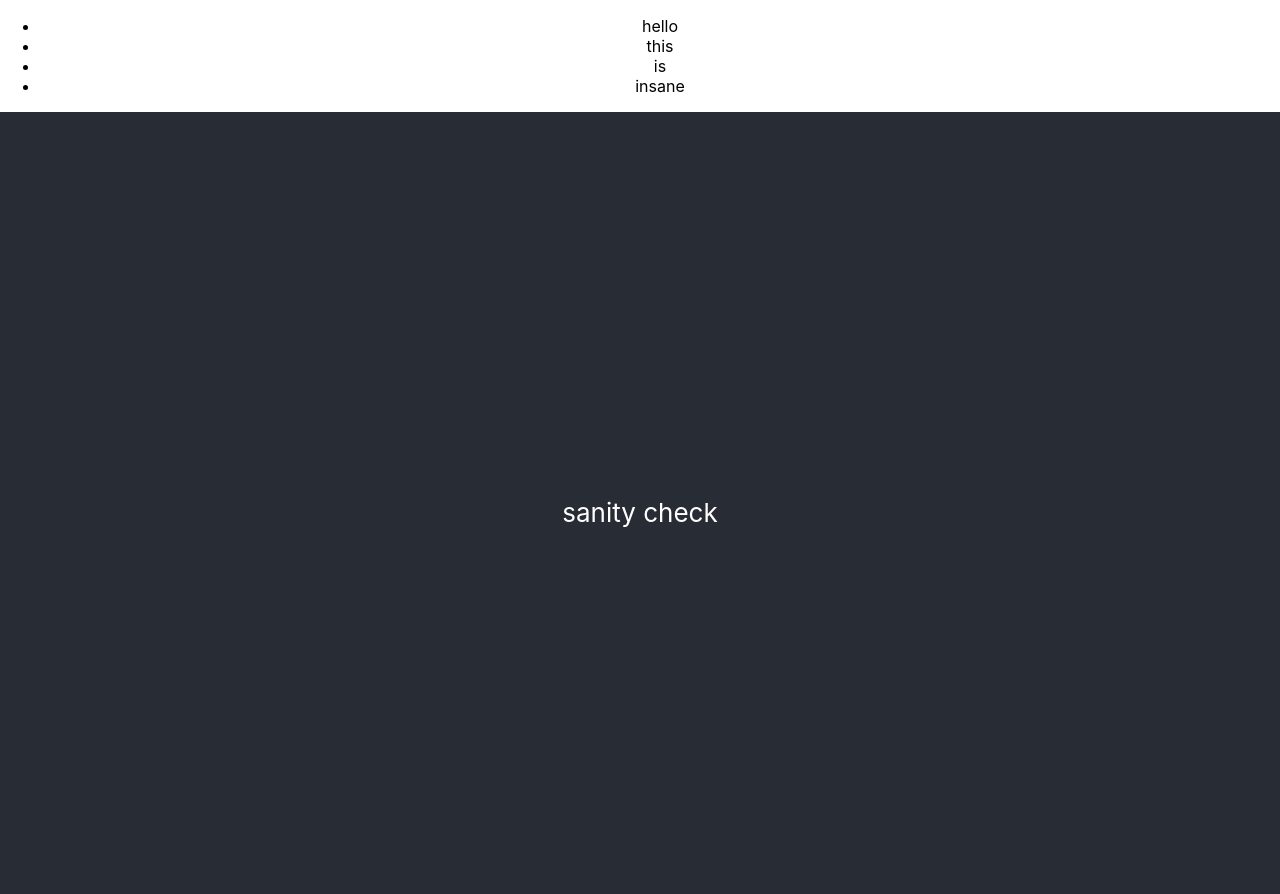
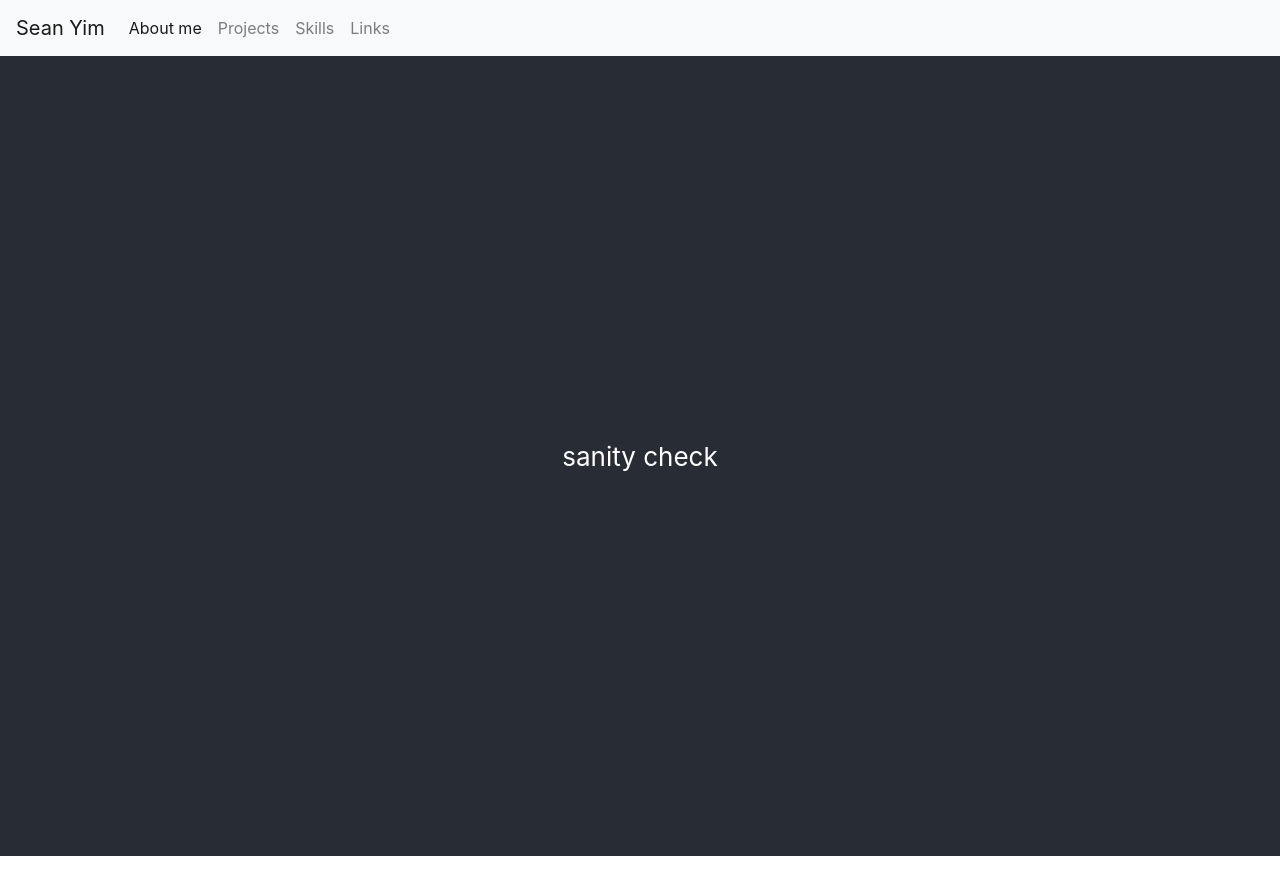
Before and after one commit to superjjang1/newportreact, a React (Create React App) app: page / in a window 1280 px wide. Shown: the top 894 px of the page. After the commit the page ends 856 px from the top, so only its background shows below. Built offline with nearby package versions, Linux system fonts and the light colour scheme; the HTML template or start-up script is replaced by a standard one.

Commit message:
bootstrap and navbar

```diff
--- a/public/index.html
+++ b/public/index.html
@@ -24,7 +24,9 @@
       work correctly both with client-side routing and a non-root public URL.
       Learn how to configure a non-root public URL by running `npm run build`.
     -->
-    <title>React App</title>
+    <link rel="stylesheet" href="https://stackpath.bootstrapcdn.com/bootstrap/4.4.1/css/bootstrap.min.css" integrity="sha384-Vkoo8x4CGsO3+Hhxv8T/Q5PaXtkKtu6ug5TOeNV6gBiFeWPGFN9MuhOf23Q9Ifjh" crossorigin="anonymous">
+
+    <title>Sean Yim Portfolio</title>
   </head>
   <body>
     <noscript>You need to enable JavaScript to run this app.</noscript>
--- a/src/components/navbar/NavBar.js
+++ b/src/components/navbar/NavBar.js
@@ -8,20 +8,28 @@
     render() {
         return (
             <div>
-                <ul>
-                    <li>
-                        hello
+                <nav class="navbar navbar-expand-lg navbar-light bg-light">
+                <a class="navbar-brand" href="#">Sean Yim</a>
+                <button class="navbar-toggler" type="button" data-toggle="collapse" data-target="#navbarNav" aria-controls="navbarNav" aria-expanded="false" aria-label="Toggle navigation">
+                    <span class="navbar-toggler-icon"></span>
+                </button>
+                <div class="collapse navbar-collapse" id="navbarNav">
+                    <ul class="navbar-nav">
+                    <li class="nav-item active">
+                        <a class="nav-link" href="#">About me <span class="sr-only">(current)</span></a>
                     </li>
-                    <li>
-                        this
+                    <li class="nav-item">
+                        <a class="nav-link" href="#">Projects</a>
                     </li>
-                    <li>
-                        is
+                    <li class="nav-item">
+                        <a class="nav-link" href="#">Skills</a>
                     </li>
-                    <li>
-                        insane
+                    <li class="nav-item">
+                        <a class="nav-link" href="#">Links</a>
                     </li>
-                </ul>
+                    </ul>
+                </div>
+                </nav>
             </div>
          );
     }
```
